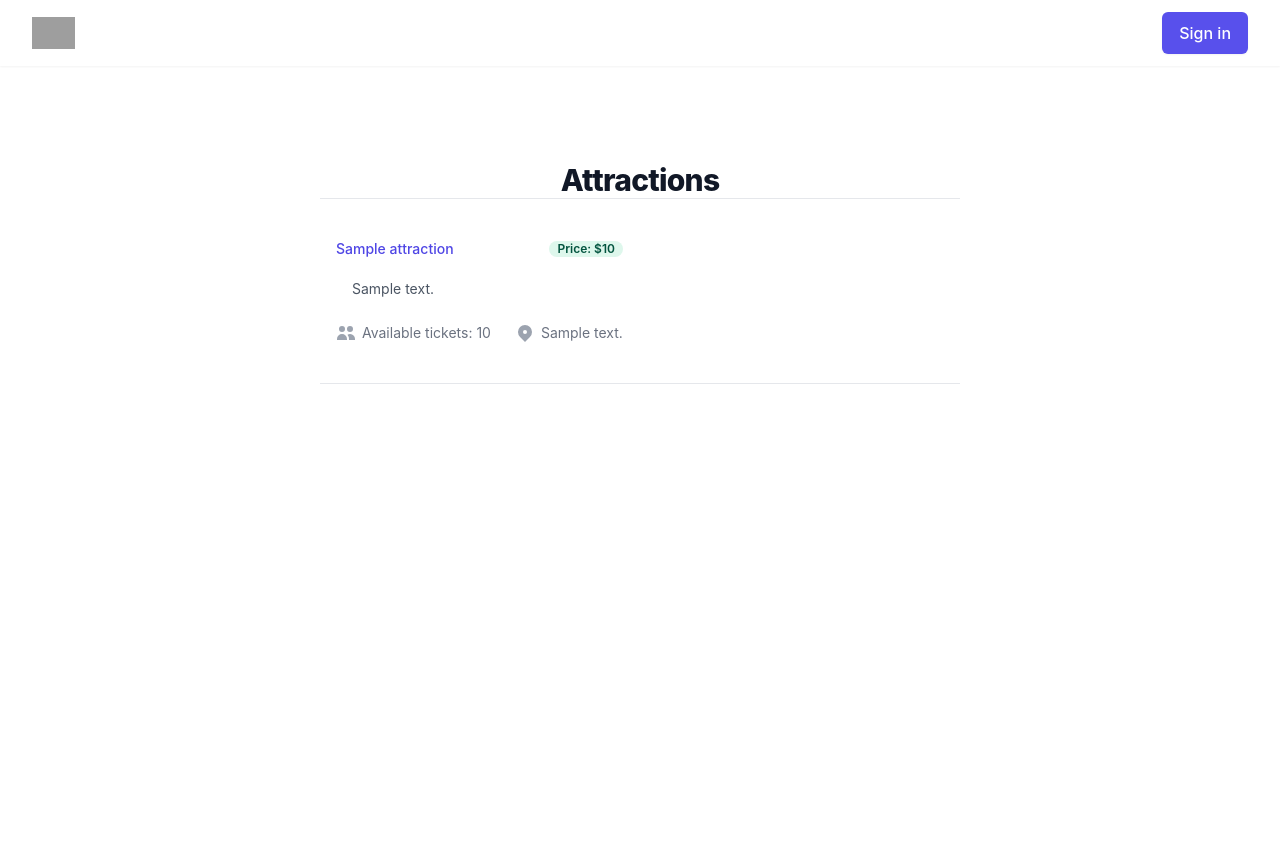
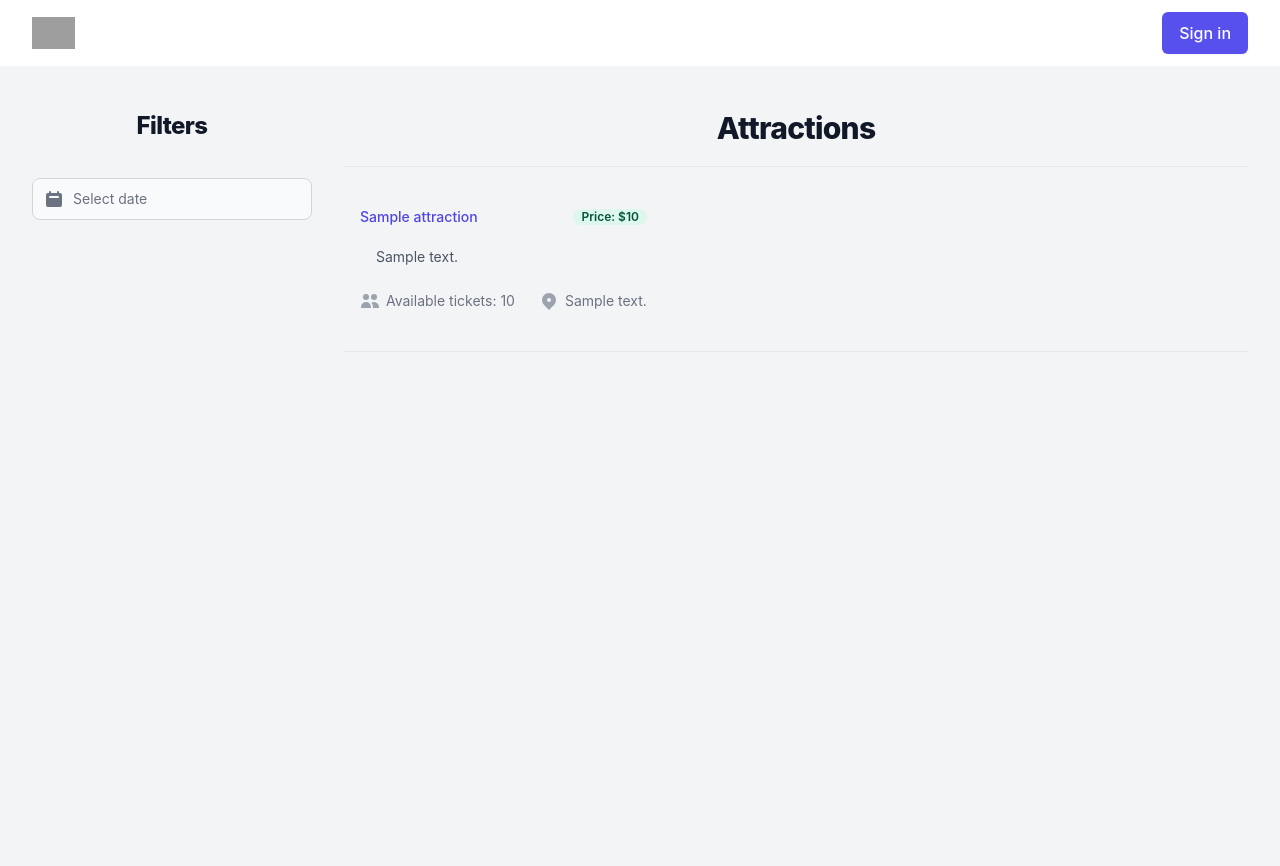
Before and after one commit to m-nikhil/flask-tourist, a Flask app: template templates/attraction.html in a window 1280 px wide. Before the commit the page ends 384 px from the top, so only its background shows below. Run offline with Flask 2, Linux system fonts and the light colour scheme; the template is opened without the code that fills it: most values are stand-ins (such as "Sample title", 1, 10 or a date in 2020); some libraries are stand-ins or nearby versions; grey boxes are pictures that could not be loaded.

Commit message:
add split page

```diff
--- a/templates/attraction.html
+++ b/templates/attraction.html
@@ -1,10 +1,22 @@
-{% extends 'base.html' %}
+{% extends 'split.html' %}
 
-{% block content %}
+{% block first %}
 
-<main>
-    <div class="max-w-2xl mx-auto py-16 px-4 sm:py-24 sm:px-6 lg:px-0">
-      <h1 class="text-3xl font-extrabold text-center tracking-tight text-gray-900 sm:text-4xl">Attractions</h1>
+<h1 class="text-2xl font-extrabold text-center tracking-tight text-gray-900 sm:text-4xl py-5">Filters</h1>
+
+<div class="relative">
+  <div class="absolute inset-y-0 left-0 flex items-center pl-3 pointer-events-none">
+    <svg class="w-5 h-5 text-gray-500 dark:text-gray-400" fill="currentColor" viewBox="0 0 20 20" xmlns="http://www.w3.org/2000/svg"><path fill-rule="evenodd" d="M6 2a1 1 0 00-1 1v1H4a2 2 0 00-2 2v10a2 2 0 002 2h12a2 2 0 002-2V6a2 2 0 00-2-2h-1V3a1 1 0 10-2 0v1H7V3a1 1 0 00-1-1zm0 5a1 1 0 000 2h8a1 1 0 100-2H6z" clip-rule="evenodd"></path></svg>
+  </div>
+  <input datepicker type="text" class="bg-gray-50 border border-gray-300 text-gray-900 sm:text-sm rounded-lg focus:ring-blue-500 focus:border-blue-500 block w-full pl-10 p-2.5 dark:bg-gray-700 dark:border-gray-600 dark:placeholder-gray-400 dark:text-white dark:focus:ring-blue-500 dark:focus:border-blue-500" placeholder="Select date">
+</div>
+
+{% endblock first %}
+
+{% block second %}
+
+
+      <h1 class="text-3xl font-extrabold text-center tracking-tight text-gray-900 sm:text-4xl py-5">Attractions</h1>
 
         <section aria-labelledby="cart-heading">
 
@@ -52,8 +64,7 @@
           </ul>
         </section>
 
-    </div>
-</main>
 
 
-{% endblock content %}
+
+{% endblock second %}
--- /dev/null
+++ b/templates/split.html
@@ -0,0 +1,29 @@
+{% extends 'base.html' %}
+
+{% block content %}
+
+<div class="min-h-screen bg-gray-100">
+  <div class="py-6">
+    <div class="max-w-7xl mx-auto sm:px-6 lg:max-w-7xl lg:px-8 lg:grid lg:grid-cols-12 lg:gap-8">
+      <aside class="lg:col-span-3 ">
+        <div class="sticky top-6 space-y-4">
+          <!-- Your content -->
+
+        {% block first %}
+        {% endblock first %}
+        </div>
+      </aside>
+      <main class="lg:col-span-9">
+        <!-- Your content -->
+
+        {% block second %}
+        {% endblock second %}
+      </main>
+
+    </div>
+  </div>
+</div>
+
+
+
+{% endblock content %}
```
